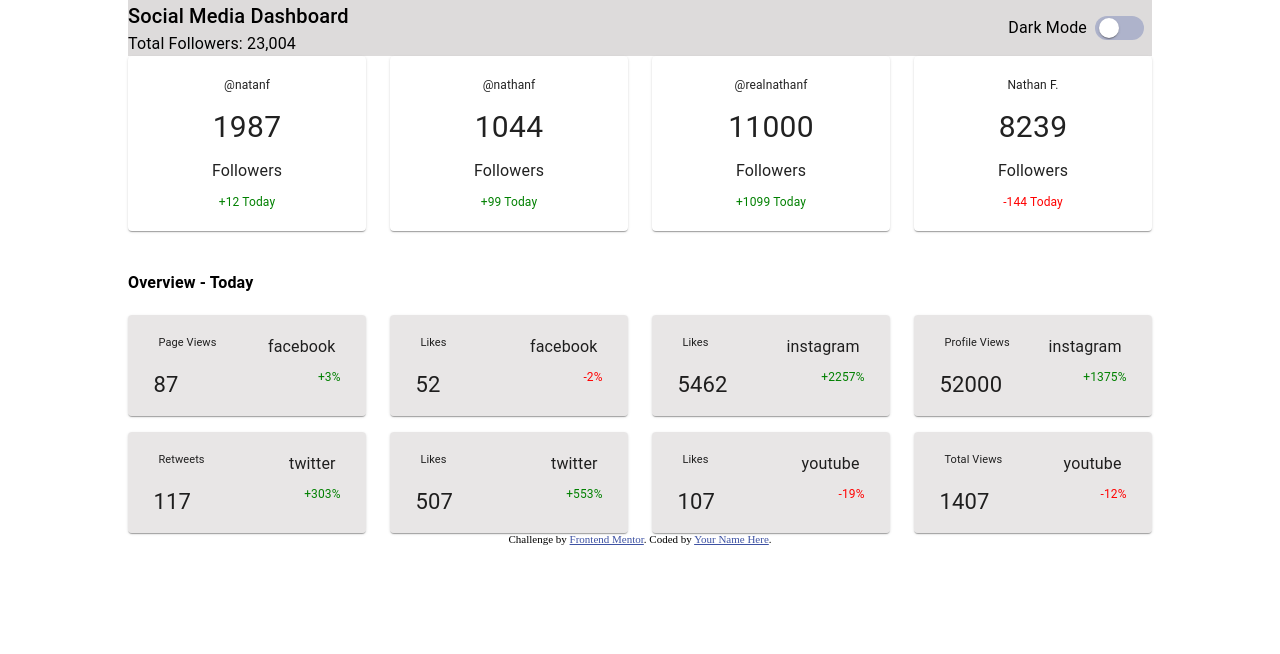
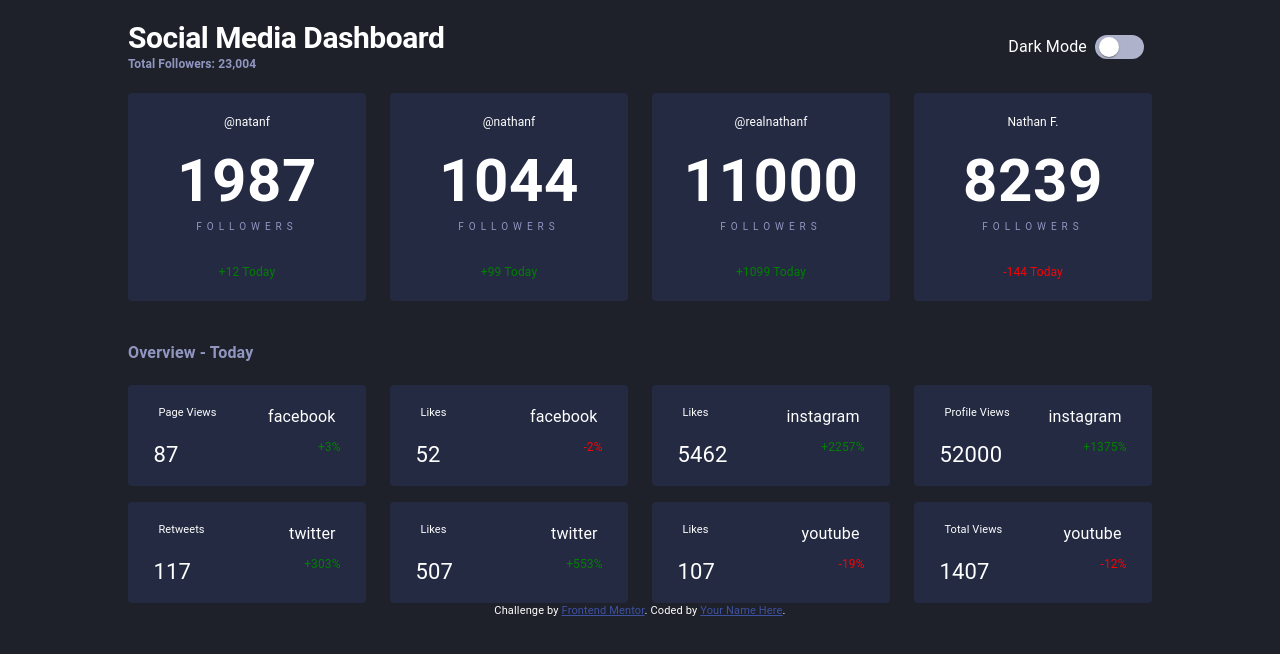
Before and after one commit to LexAlmeida/Dashboard-Social-Media, a React (Vite) app: page / in a window 1280 px wide. Shown: the top 654 px of the page. Built offline with nearby package versions, Linux system fonts and the light colour scheme.

Commit message:
feat: refactor Dashboard structure, implement theme support, and enhance card styles

```diff
--- a/src/index.tsx
+++ b/src/index.tsx
@@ -1,9 +1,9 @@
 import React from "react";
 import ReactDOM from 'react-dom/client';
-import { Dashboard } from "./pages/Dashboard/Dashboard";
+import { App } from "./pages/Dashboard/Dashboard";
 
 ReactDOM.createRoot(document.getElementById('root')!).render(
     <React.StrictMode>
-        <Dashboard/>
+        <App/>
     </React.StrictMode>
 )
--- a/src/pages/Dashboard/BodyOverview/Cards.tsx
+++ b/src/pages/Dashboard/BodyOverview/Cards.tsx
@@ -9,7 +9,14 @@ interface MyCardProps {
 
 export const MyCard = ({title, icon, number, today}:MyCardProps) => {
     return (
-        <Card sx={{padding: '15px', display: 'flex', flexDirection: 'column', alignItems: 'center', gap: '4px', backgroundColor: '#cfcbcb7c'}}>
+        <Card sx={{
+            padding: '15px',
+            display: 'flex',
+            flexDirection: 'column',
+            alignItems: 'center',
+            gap: '4px',
+            backgroundColor: 'background.paper',
+            boxShadow: 'none',}}>
             <Grid display='flex' justifyContent='space-between' width='90%' padding='5px'>
                 <Typography fontSize={11}>{title}</Typography>
                 <Typography fontSize={16}>{icon }</Typography>
--- a/src/pages/Dashboard/BodyOverview/Title.tsx
+++ b/src/pages/Dashboard/BodyOverview/Title.tsx
@@ -2,7 +2,10 @@ import { Typography } from "@mui/material"
 
 export const Title = () => {
     return (
-        <Typography sx={{margin: '40px 0 20px 0', fontWeight: 'bold'}}>
+        <Typography sx={{
+            margin: '40px 0 20px 0',
+            fontWeight: 'bold',
+            color: 'text.secondary'}}>
             Overview - Today
         </Typography>
     )
--- a/src/pages/Dashboard/BodyResume/Cards.tsx
+++ b/src/pages/Dashboard/BodyResume/Cards.tsx
@@ -8,11 +8,37 @@ interface MyCardProps {
 
 export const MyCard = ({at, followers, today}:MyCardProps) => {
     return (
-        <Card sx={{padding: '20px', display: 'flex', flexDirection: 'column', alignItems: 'center', gap: '10px'}}   >
-            <Typography fontSize={12}>{at}</Typography>
-            <Typography fontSize={30}>{followers}</Typography>
-            <Typography fontSize={16}>Followers</Typography>
-            <Typography fontSize={12} color={today > 0 ? 'green' : 'red'}>{today > 0 ? `+${today}` : today} Today</Typography>
+        <Card sx={{
+            padding: '20px',
+            display: 'flex',
+            flexDirection: 'column',
+            alignItems: 'center',
+            gap: '5px',
+            backgroundColor: 'background.paper',
+            boxShadow: 'none',
+            color: 'text.primary',}}>
+            <Typography
+                fontSize={12}>
+                    {at}
+            </Typography>
+            <Typography
+                fontSize={60}
+                fontWeight='bold'>
+                    {followers}
+            </Typography>
+            <Typography
+                marginTop={-1.5}
+                fontSize={10}
+                color="text.secondary"
+                letterSpacing={5}>
+                    FOLLOWERS
+            </Typography>
+            <Typography
+                marginTop={3}
+                fontSize={12}
+                color={today > 0 ? 'green' : 'red'}>
+                    {today > 0 ? `+${today}` : today} Today
+            </Typography>
         </Card>
     )
 }
--- a/src/pages/Dashboard/Dashboard.tsx
+++ b/src/pages/Dashboard/Dashboard.tsx
@@ -1,17 +1,24 @@
 
-import { Box, Typography } from "@mui/material"
+import { Box, CssBaseline, ThemeProvider, Typography } from "@mui/material"
 import { Header } from "./Header/Header"
 import { BodyResume } from "./BodyResume/BodyResume"
 import { BodyOverview } from "./BodyOverview/BodyOverview"
 import { Title } from "./BodyOverview/Title"
+import { LightTheme } from "../../themes/light"
+import { DarkTheme } from "../../themes/dark"
 
-export const Dashboard = () => {
+const theme = DarkTheme
+
+export const App = () => {
     return (
+        <ThemeProvider theme={theme}>
+            <CssBaseline/>
         <Box sx={{padding: {xs: '0 5%', sm: '0 8%', md:'0 10%'}}}>
             <Header/>
             <BodyResume/>
             <Title/>
             <BodyOverview/>
         </Box>
+        </ThemeProvider>
     )
 }
--- a/src/pages/Dashboard/Header/Header.tsx
+++ b/src/pages/Dashboard/Header/Header.tsx
@@ -5,7 +5,9 @@ import { Switcher } from "./SwitchTheme"
 
 export const Header = () => {
     return (
-        <Box sx={{flexGrow:1,background: '#ccc9c9aa'}}>
+        <Box sx={{
+            flexGrow:1,
+            margin: '20px 0'}}>
             <Grid container spacing={2}>
                 <Grid size={6}>
                     <Title/>
--- a/src/pages/Dashboard/Header/Title.tsx
+++ b/src/pages/Dashboard/Header/Title.tsx
@@ -2,6 +2,6 @@ import { Typography } from "@mui/material"
 
 export const Title = () => {
     return (
-        <Typography variant="h6">Social Media Dashboard</Typography>
+        <Typography variant="h1" fontWeight='bold' fontSize={30}>Social Media Dashboard</Typography>
     )
 }
--- a/src/pages/Dashboard/Header/TotalFollowers.tsx
+++ b/src/pages/Dashboard/Header/TotalFollowers.tsx
@@ -2,6 +2,6 @@ import { Typography } from "@mui/material"
 
 export const Followers = () => {
     return (
-        <Typography>Total Followers: 23,004</Typography>
+        <Typography fontSize={12} fontWeight='bold' color="text.secondary">Total Followers: 23,004</Typography>
     )
 }
--- /dev/null
+++ b/src/themes/dark.tsx
@@ -0,0 +1,15 @@
+import { createTheme } from "@mui/material";
+
+export const DarkTheme = createTheme({
+    palette: {
+        background: {
+            default: 'hsl(225, 17%, 14%)',
+            paper: 'hsl(228, 29%, 20%)',
+        },
+        text: {
+            primary: 'hsl(300, 100%, 100%)',
+            secondary: 'hsl(233, 27%, 66%)'
+        },
+
+    }
+})
--- /dev/null
+++ b/src/themes/light.tsx
@@ -0,0 +1,15 @@
+import { createTheme } from "@mui/material";
+
+export const LightTheme = createTheme({
+    palette: {
+        background: {
+            default: 'hsl(0, 100%, 100%)',
+            paper: 'hsl(227, 47%, 96%)',
+        },
+        text: {
+            primary: 'hsl(230, 17%, 14%)',
+            secondary: 'hsl(228, 12%, 44%)'
+        },
+
+    }
+})
--- a/src/themes/theme.tsx
+++ /dev/null
@@ -1,16 +0,0 @@
-import { createTheme } from "@mui/material";
-
-export const DarkTheme = createTheme({
-    palette: {
-        mode: 'dark',
-        background: {
-            default: '#1e202a',
-            paper: '#1e202a',
-        },
-        text: {
-            primary: '#fff',
-            secondary: '#ffffff8e',
-        },
-
-    }
-})
```
